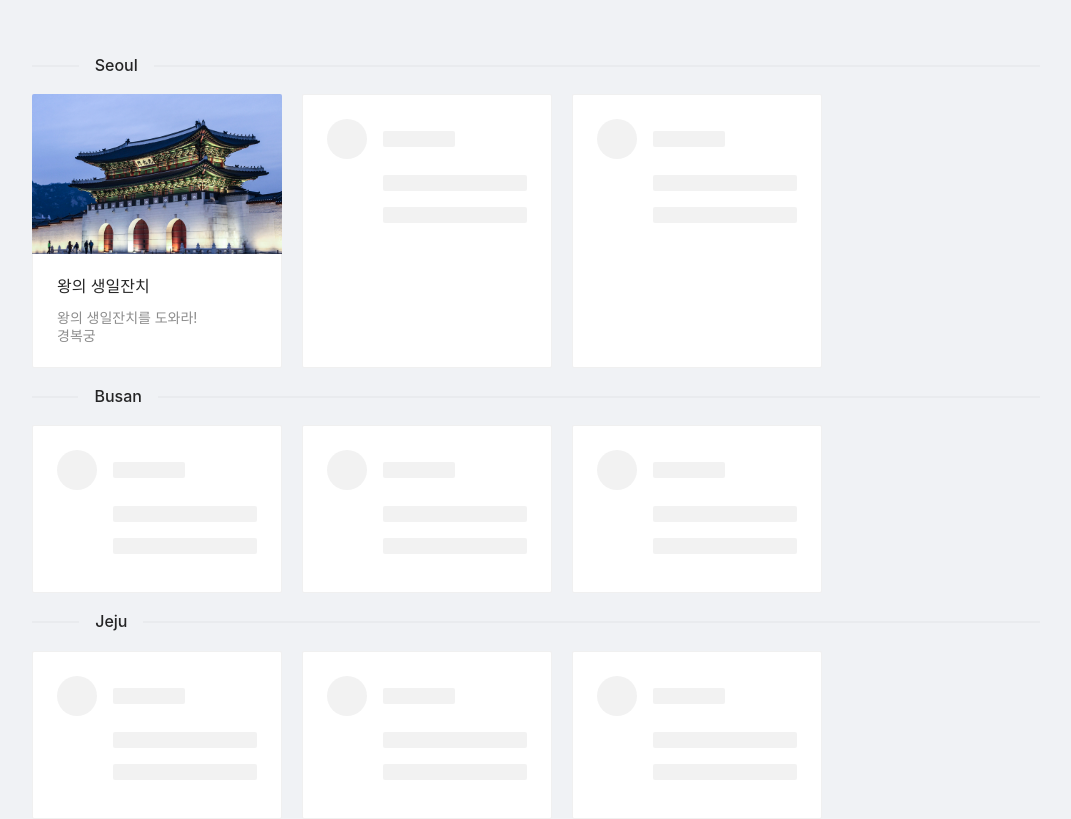
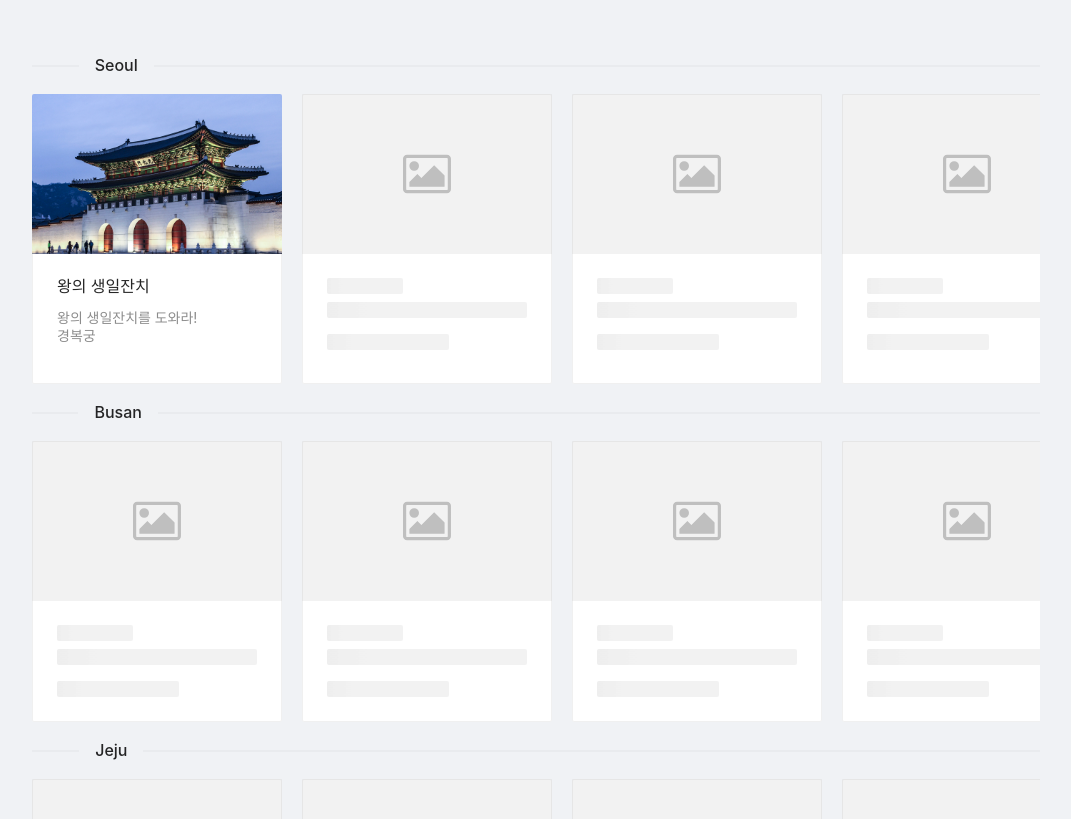
Before and after one commit to gachi-mandoo-shell/hackalearn, a React (Create React App) app: page / in a window 1280 px wide. Shown: the part 835-1654 px from the top of the page, without its empty margins (104-1175 px from the left). Built offline with nearby package versions, Linux system fonts and the light colour scheme.

Commit message:
edit everything

```diff
--- a/package.json
+++ b/package.json
@@ -10,6 +10,7 @@
     "antd": "^4.16.11",
     "react": "^17.0.2",
     "react-dom": "^17.0.2",
+    "react-markdown": "^6.0.3",
     "react-router-dom": "^5.2.0",
     "react-scripts": "4.0.3",
     "web-vitals": "^1.1.2"
--- a/src/components/Card.js
+++ b/src/components/Card.js
@@ -13,6 +13,7 @@ const Card = ({ id, image, title, description, place, isLoding = false, isSkelet
           style={{
             display: "inline-block",
             width: "250px",
+            height: "290px"
           }}
           loading={isLoding}
           cover={
--- /dev/null
+++ b/src/components/CardArray.js
@@ -0,0 +1,26 @@
+import React from "react";
+import Card from "./Card";
+
+const CardArray = ({ data }) => {
+	return (
+	<div style={{
+		display: "flex",
+		overflowX: "auto",
+		gap: "20px",
+	}}>
+	{data.map((game) => (
+		<Card
+		key={game.id}
+		id={game.id}
+		title={game.title}
+		image={game.image}
+		description={game.description}
+		place={game.place}
+		isSkeleton={game.isSkeleton}
+		/>
+		))}
+	</div>
+	);
+};
+
+export default CardArray;
--- a/src/components/List.js
+++ b/src/components/List.js
@@ -1,13 +1,13 @@
 import React from "react";
-import Card from "./Card";
+import CardArray from "./CardArray";
 import { Divider } from "antd"
 
 const List = ({ location, data }) => {
-  console.log(data)
   return (
     <>
       <Divider orientation="left">{location}</Divider>
-      <div style={{
+      <CardArray data={data} />
+      {/* <div style={{
         display: "flex",
         gap: "20px",
       }}>
@@ -22,7 +22,7 @@ const List = ({ location, data }) => {
             isSkeleton={game.isSkeleton}
           />
         ))}
-      </div>
+      </div> */}
     </>
   );
 };
--- a/src/components/SkeletonCard.js
+++ b/src/components/SkeletonCard.js
@@ -6,12 +6,31 @@ const SkeletonCard = ({ isLoading }) => {
   return (
     <AntdCard
       style={{
+        padding: "0px",
+        position: "relative",
         display: "inline-block",
+        width: "250px"
+      }}
+      cover={<Skeleton.Image style={{
+        top: 0,
+        left: 0,
         width: "250px",
-      }}
-      loading={isLoading}
+        height: "160px",
+      }} />}
     >
-    <Skeleton loading avatar />
+      <Skeleton
+        title={{
+          style: {
+            margin: 0,
+            marginBottom: 8
+          }
+        }}
+        paragraph={{
+          rows: 2,
+          style: {
+            margin: 0
+          }
+        }} active />
     </AntdCard>
   );
 }
--- a/src/gamelist.json
+++ b/src/gamelist.json
@@ -42,6 +42,26 @@
       "level": "4",
       "isSkeleton": true
     },
+    "4204": {
+      "location": "Seoul",
+      "title": "연남동",
+      "image": "/img/경복궁.jpeg",
+      "description": "연남동",
+      "place": "보라매 공원",
+      "playtime": "30min",
+      "level": "4",
+      "isSkeleton": true
+    },
+    "4205": {
+      "location": "Seoul",
+      "title": "성수동",
+      "image": "/img/경복궁.jpeg",
+      "description": "연남동",
+      "place": "보라매 공원",
+      "playtime": "30min",
+      "level": "4",
+      "isSkeleton": true
+    },
     "4211": {
       "location": "Busan",
       "title": "왕의 생일잔치",
@@ -67,6 +87,26 @@
       "title": "보라매 공원",
       "image": "/img/경복궁.jpeg",
       "description": "보라매 공원",
+      "place": "보라매 공원",
+      "playtime": "30min",
+      "level": "4",
+      "isSkeleton": true
+    },
+    "4214": {
+      "location": "Busan",
+      "title": "연남동",
+      "image": "/img/경복궁.jpeg",
+      "description": "연남동",
+      "place": "보라매 공원",
+      "playtime": "30min",
+      "level": "4",
+      "isSkeleton": true
+    },
+    "4215": {
+      "location": "Busan",
+      "title": "성수동",
+      "image": "/img/경복궁.jpeg",
+      "description": "연남동",
       "place": "보라매 공원",
       "playtime": "30min",
       "level": "4",
@@ -101,6 +141,26 @@
       "playtime": "30min",
       "level": "4",
       "isSkeleton": true
+    },
+    "4224": {
+      "location": "Jeju",
+      "title": "연남동",
+      "image": "/img/경복궁.jpeg",
+      "description": "연남동",
+      "place": "보라매 공원",
+      "playtime": "30min",
+      "level": "4",
+      "isSkeleton": true
+    },
+    "4225": {
+      "location": "Jeju",
+      "title": "성수동",
+      "image": "/img/경복궁.jpeg",
+      "description": "연남동",
+      "place": "보라매 공원",
+      "playtime": "30min",
+      "level": "4",
+      "isSkeleton": true
     }
   }
 }
--- /dev/null
+++ b/src/lib/util/filterInfo.js
@@ -0,0 +1,16 @@
+const filterInfo = ( data, location) => {
+    const result = [];
+    Object.keys(data.datas).forEach(
+      (key) => {
+        if (data.datas[key].location === location)
+          result.push(
+            {
+              ...data.datas[key],
+              id: key,
+            }
+          )
+      });
+    return result
+  }
+
+export default filterInfo;
--- a/src/pages/About.js
+++ b/src/pages/About.js
@@ -1,6 +1,8 @@
 import React from "react";
 import Container from "../components/Container";
 import { Tabs, Divider } from 'antd';
+import ReactMarkdown from "react-markdown";
+import "../style/markdown.css"
 
 const { TabPane } = Tabs;
 
@@ -9,23 +11,57 @@ const About = () => {
     <Container>
       <Tabs defaultActiveKey="1">
         <TabPane tab="생생 한국통" key="1">
-          <div>
-            <br />
+          <div style={{ marginTop: "30px" }}>
             <h1>생생 한국통</h1>
             <Divider />
-            <p>
-              외국인들에게 우리나라의 문화를 간접적으로 느낄수 있도록 하는 서비스.
-            </p>
+            <ReactMarkdown>
+              {`
+## 서비스 안내
+
+**생생 한국통**은 카카오맵 로드뷰를 이용하여 게임 형식으로 한국의 문화를 알리고자 만들어진 서비스입니다.
+
+
+한국 여행이 힘들어진 요즘, 로드뷰를 통해 한국의 관광명소를 둘러보며 문화를 배우고 간접적으로 체험도 할 수 있는 서비스입니다.
+
+
+게임이 끝나면 각 테마에 맞는 보상 혹은 추가적인 유용한 정보를 제공하고 있습니다.
+`}
+            </ReactMarkdown>
           </div>
         </TabPane>
         <TabPane tab="만든 사람들" key="2">
-          <div>
-            <br />
-            <h1>우리는</h1>
+          <div style={{ marginTop: "30px" }}>
+            <h1>개발자 소개</h1>
             <Divider />
-            <p>
-              42Seoul에서 만나 열심히 공부하는 친구들.
-            </p>
+            <ReactMarkdown className={"markdown"}>
+              {`
+# 42Seoul Cadet입니다.
+
+- ## 기획
+
+  권혁배 금종은 김재서 이형래
+
+- ## 페이지 제작
+
+  권혁배 금종은 김재서 이형래
+
+
+- ## 로드뷰를 이용한 게임 개발
+
+  김재서
+
+
+- ## 스토리 작성
+
+  권혁배
+
+- ## 참여자
+  - ### 권혁배 - [GitHub](https://github.com/hb-kwon)
+  - ### 금종은 - [GitHub](https://github.com/JongeunKeum)
+  - ### 김재서 - [GitHub](https://github.com/JaeSeoKim)
+  - ### 이형래 - [GitHub](https://github.com/hyungraelee)
+`}
+            </ReactMarkdown>
           </div>
         </TabPane>
       </Tabs>
--- a/src/pages/Ending.js
+++ b/src/pages/Ending.js
@@ -1,10 +1,28 @@
 import React from "react";
+import { useParams, Link } from "react-router-dom";
+import ReactMarkdown from "react-markdown"
 import Container from "../components/Container";
+import data from "../gamelist.json";
+import CardArray from "../components/CardArray";
+import { Divider, Button } from 'antd';
+import filterInfo from "../lib/util/filterInfo";
 
 const Ending = () => {
+  const { id } = useParams();
+  const currentLocation = data.datas[id].location;
+
+  const currentData = filterInfo(data, currentLocation);
+
   return (
     <Container>
       <h1>Ending!</h1>
+      <Divider orientation="left">같은 지역 다른 게임 하기!</Divider>
+      <CardArray data={currentData} />
+      <Button type="primary" block style={{marginTop: "30px"}}>
+        <Link id={"list"} to={"/#list"}>
+          다른 지역 게임 하러가기!
+        </Link>
+      </Button>
     </Container>
   );
 };
--- a/src/pages/Game.js
+++ b/src/pages/Game.js
@@ -19,7 +19,7 @@ const Game = () => {
 
   return (
     <Container>
-      <Row style={{ rowGap: "50px" }}>
+      <Row>
         <Col span={16}>
           <GameImg image={info.image} />
           <View view={info.view} tag={info.tag} />
--- a/src/pages/Home.js
+++ b/src/pages/Home.js
@@ -1,25 +1,11 @@
-// import { List as AntList } from "antd/lib/form/Form";
 import React from "react";
 import Container from "../components/Container";
 import data from "../gamelist.json";
 import List from "../components/List";
 import Landing from "../components/Landing";
+import filterInfo from "../lib/util/filterInfo";
 
 const Home = () => {
-  const filterInfo = (location) => {
-    const result = [];
-    Object.keys(data.datas).forEach(
-      (key) => {
-        if (data.datas[key].location === location)
-          result.push(
-            {
-              ...data.datas[key],
-              id: key,
-            }
-          )
-      });
-    return result
-  }
   return (
     <Container>
       <Landing />
@@ -27,7 +13,7 @@ const Home = () => {
         {data.locations.map((location) =>
           <List key={location} location={location}
           data={
-            filterInfo(location)
+            filterInfo(data, location)
           } />
           )}
       </div>
--- /dev/null
+++ b/src/style/markdown.css
@@ -0,0 +1,3 @@
+.markdown li {
+	margin-bottom: 8px;
+}
```
Also changed, not shown: 1 other file (tests, documents, lock files or other folders). Lines whose indentation alone changed are shown as unchanged.
